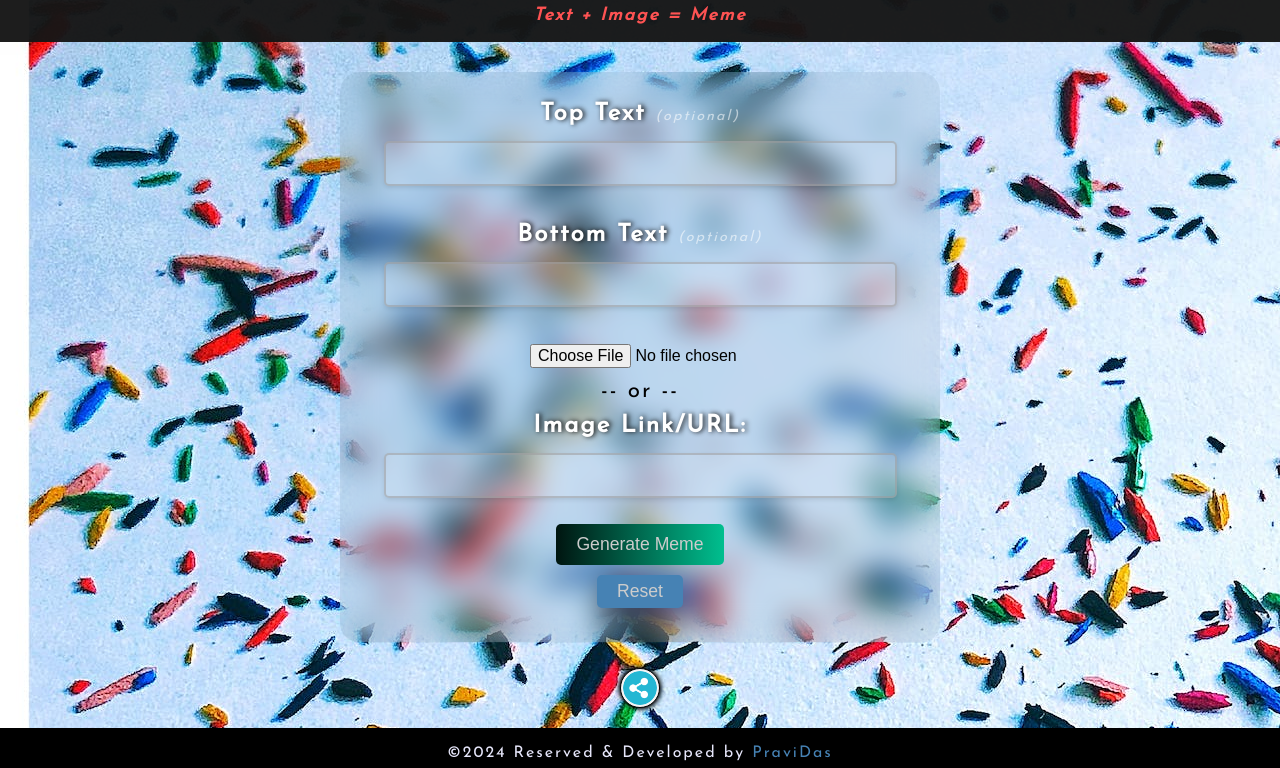
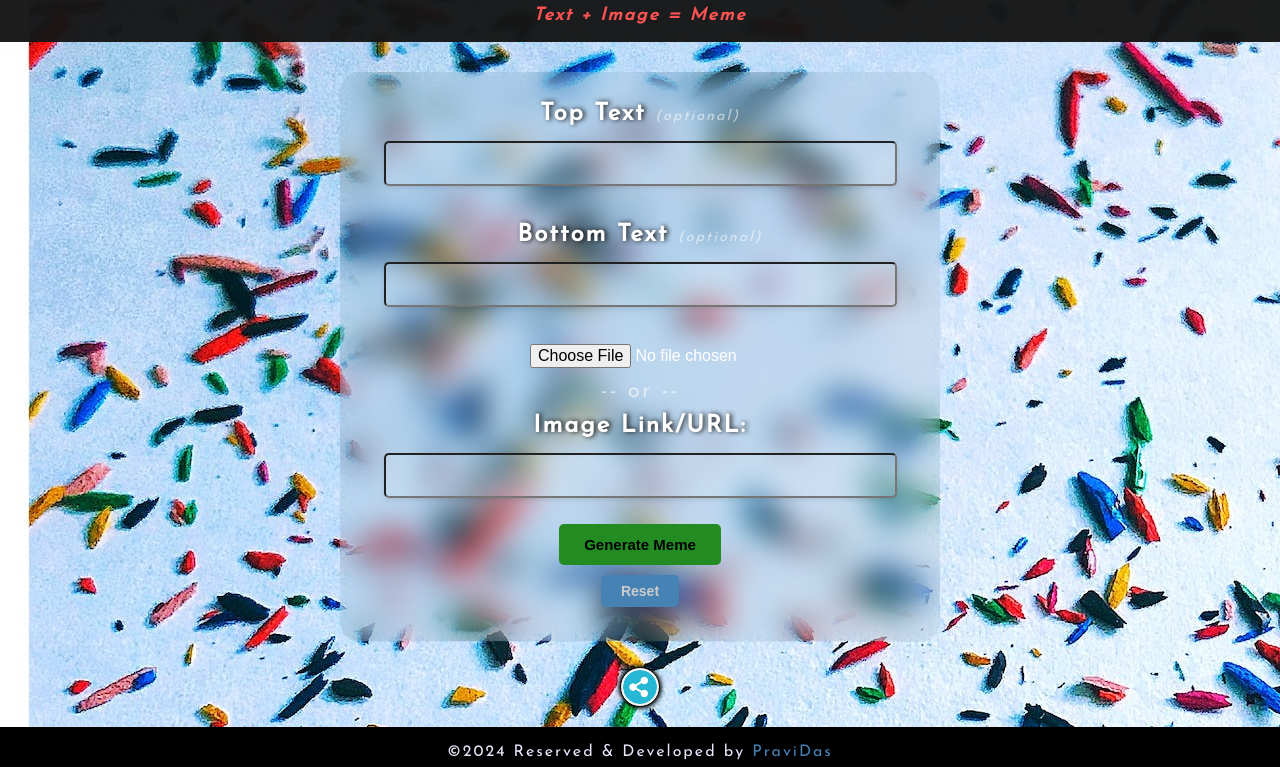
Before and after one commit to daaspraveen/Meme-Generator, a plain HTML site: page index.html in a window 1280 px wide. Shown: the part 81-849 px from the top of the page. Drawn offline with Linux system fonts and the light colour scheme.

Commit message:
Update style.css

```diff
--- a/style.css
+++ b/style.css
@@ -1,6 +1,7 @@
 @import url('https://fonts.googleapis.com/css2?family=Josefin+Sans&display=swap');
 * {
   box-sizing: border-box;
+  color: #fff;
 }
 html {
   width: 100vw;
@@ -105,13 +106,13 @@ input[type="text"] {
   background-color: #ffffff20;
   font-size: 18px;
   letter-spacing: 1.5px;
-  border: 2px solid #9b9b9b8a;
+  border: 2px solid #transparent;
   border-radius: 5px;
   box-shadow: 0 2px 4px rgba(0, 0, 0, 0.1);
   transition: border 0s 0.2s ease-in-out;
 }
 input[type="text"]:hover {
-  border-color: #999999;
+  border-color: #fff;
 }
 input[type="text"]:focus {
   outline: none;
@@ -129,27 +130,33 @@ input[type="text"]:focus {
   border: 1px solid #ddd;
   padding: 10px;
 }
-button[type="submit"]{
-  background: #00bf8f;  /* fallback for old browsers */
-  background: -webkit-linear-gradient(to right, #001510, #00bf8f);  /* Chrome 10-25, Safari 5.1-6 */
-  background: linear-gradient(to right, #001510, #00bf8f); /* W3C, IE 10+/ Edge, Firefox 16+, Chrome 26+, Opera 12+, Safari 7+ */
-  margin-bottom: 20px;
-}
 button[type="submit"],
 button[type="reset"] {
   background-color: #333;
   color: #ccc;
+  font-size: 15px;
   margin: 5px;
-  padding: 10px 20px;
+  padding: 12px 25px;
+  font-size: 15px;
   border: none;
   border-radius: 5px;
   cursor: pointer;
   transition: background-color 0.5s ease;
 }
+button[type="submit"]{
+  background: forestgreen;  /* fallback for old browsers */
+/*   background: -webkit-linear-gradient(to right, #001510, #00bf8f);  /* Chrome 10-25, Safari 5.1-6 */ */
+/*   background: linear-gradient(to right, #001510, #00bf8f); /* W3C, IE 10+/ Edge, Firefox 16+, Chrome 26+, Opera 12+, Safari 7+ */ */
+  margin-bottom: 20px;
+  color: #000;
+  font-weight: 600;
+}
 button[type="reset"] {
   background-color: #4682b4;
   transition: none;
-  padding: 6px 20px;
+  padding: 8px 20px;
+  font-size: 14px;
+  font-weight: 600;
 }
 #choose-file {
   width: 220px;
@@ -158,6 +165,7 @@ button[type="reset"] {
 .or-para {
   margin: 0.7rem;
   font-size: 1.4rem;
+  color: #ffffff90;
 }
 button[type="submit"]:hover, #download-btn:hover {
   background-color: #111;
```
